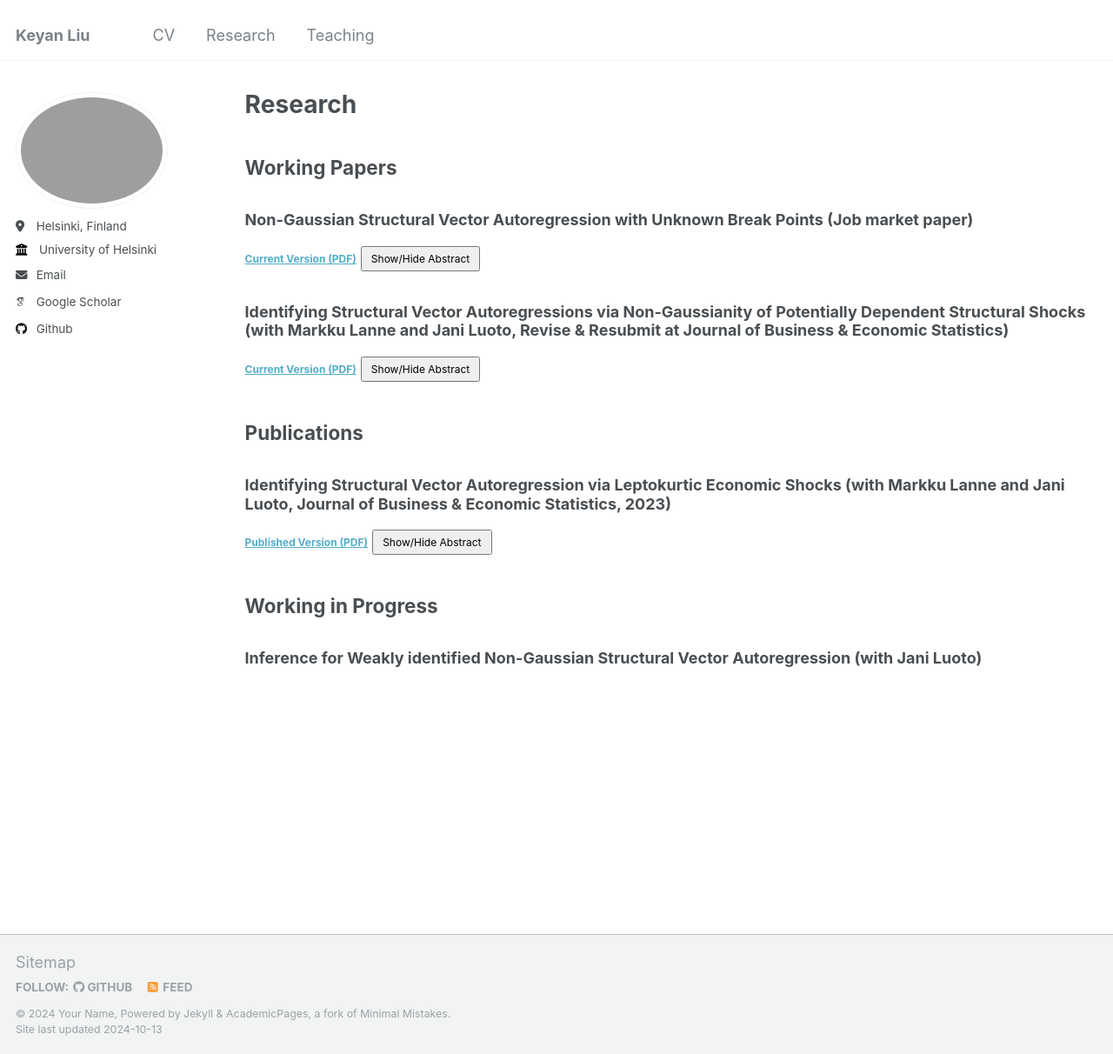
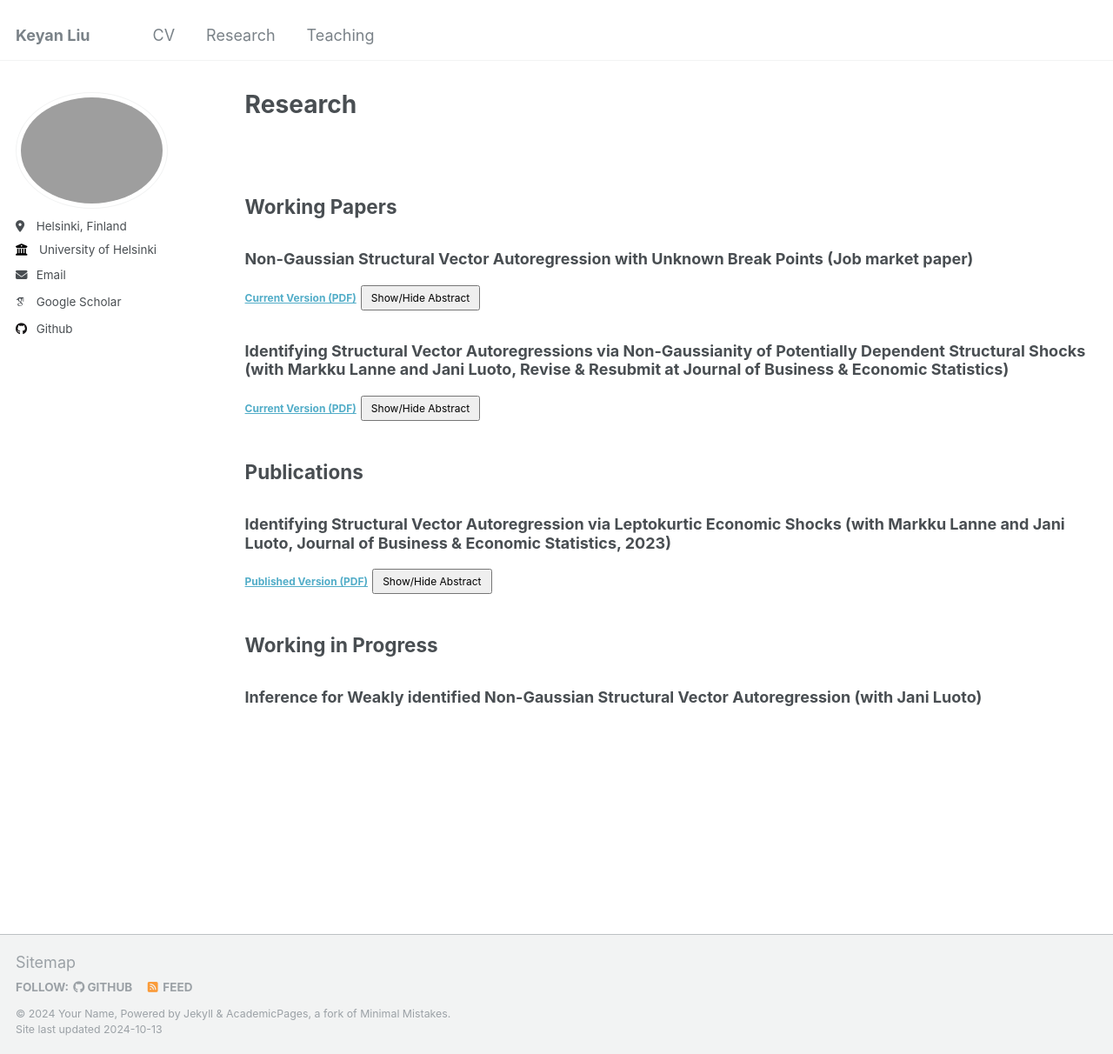
Before and after one commit to keyanliu1/keyanliu1.github.io, a Jekyll site: the page built from _pages/publications.md, in a window 1280 px wide and 1212 px high. Shown: the whole window at 87% size. Built offline with Jekyll 4.4.1, drawn with Linux system fonts in a browser that asks for light colours; some web fonts are replaced.

```diff
--- a/_pages/publications.md
+++ b/_pages/publications.md
@@ -5,7 +5,7 @@ permalink: /publications/
 author_profile: true
 ---
 
-
+<br> <!-- This adds a line break to create spacing between the title and the next section -->
 
 ## Working Papers
 
```
